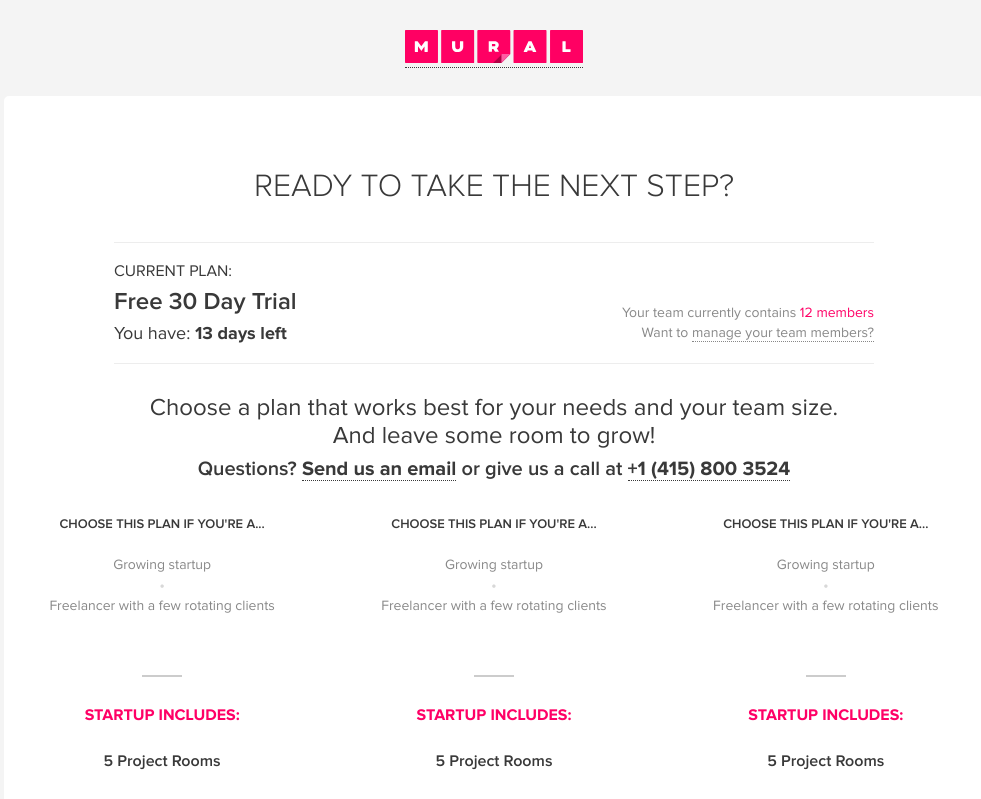
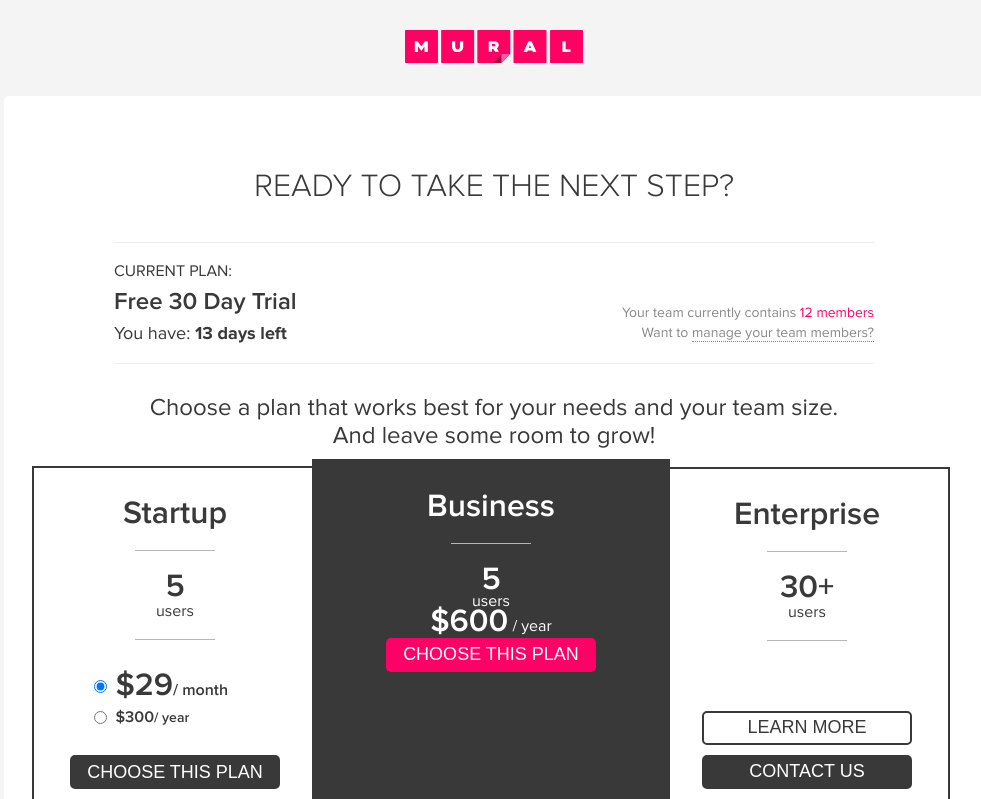
Before and after one commit to cecialbero/checkout, an Angular app in the folder checkout-page/: page / in a window 1280 px wide. Shown: the top 799 px of the page, without its empty margins (146-1127 px from the left). Built offline with nearby package versions, Linux system fonts and the light colour scheme.

Commit message:
Styles and set the logic behind the slider radio buttons

```diff
--- a/checkout-page/src/app/app.component.scss
+++ b/checkout-page/src/app/app.component.scss
@@ -94,6 +94,11 @@
 /*Header*/
 header {
   padding: $gutter 0;
+
+  a {
+    border-bottom: 0;
+    padding-bottom: 0;
+  }
 }
 /*end Header*/
 
@@ -157,3 +162,80 @@
   margin-bottom: 9px;
 }
 /*End Plan Info*/
+
+/*Slider*/
+.slider {
+  margin: 0 $gutter/2;
+
+  article {
+    display: inline-block;
+    vertical-align: middle;
+    margin-left: -6px;
+    width: 31%;
+    min-height: 340px;
+    padding: $gutter 0;
+    border: 2px solid $secondary-color;
+  }
+
+  article:nth-of-type(2) {
+    width: 39%;
+    min-height: 370px;
+    background-color: $secondary-color;
+    color: $invert-txt-color;
+  }
+
+  .slider-big-txt {
+    @extend .h1;
+    @extend .semi-bold;
+    margin-bottom: 0;
+    text-transform: none;
+  }
+
+  label {
+    font-size: 16px;
+    font-family: 'proxima_novasemibold';
+
+    span {
+      font-size: 14px;
+    }
+
+    &.slider-big-txt {
+      span {
+        font-size: 16px;
+      }
+    }
+  }
+
+  hr {
+    width: 80px;
+    height: 1px;
+    background-color: #B7B7B7;
+    border: none;
+    margin: $gutter - 10 auto;
+  }
+
+  .slider-small-txt {
+    font-size: 16px;
+    line-height: 10px;
+    margin-bottom: 0;
+  }
+
+  .month-year {
+    margin: $gutter 0 $gutter $gutter*2;
+
+    > div {
+      display: flex;
+      align-items: center;
+      margin-bottom: 7px;
+    }
+
+    input {
+      margin-right: 8px;
+    }
+  }
+
+  .btn-group {
+    margin-top: 70px;
+  }
+}
+/*End Slider*/
--- a/checkout-page/src/app/slider/slider.component.html
+++ b/checkout-page/src/app/slider/slider.component.html
@@ -1,6 +1,64 @@
 <section>
   <div class="row">
-    <h2 class="center-txt">Choose a plan that works best for your needs and your team size.<br>And leave some room to grow!</h2>
-    <h3 class="center-txt">Questions? <a class="bold" href="mailto:info@mural.co">Send us an email</a> or give us a call at <a class="bold" href="#">+1 (415) 800 3524</a></h3>
+    <div class="col twelve">
+      <h2 class="center-txt">Choose a plan that works best for your needs and your team size.<br>And leave some room to grow!</h2>
+
+      <div class="slider center-txt">
+        <article>
+          <div class="slider-big-txt">Startup</div>
+          <hr>
+          <div class="slider-big-txt">{{startup.users}}</div>
+          <span class="slider-small-txt">users</span>
+          <hr>
+
+          <div class="month-year">
+            <div>
+              <input
+              type="radio"
+              id="month"
+              (ngModel)="monthValue"
+              [checked]="monthValue"
+              (click)="onSelectMonth()">
+              <label for="month "[ngClass]="{'slider-big-txt' : monthValue}">${{startup.month}}<span>/ month</span></label>
+            </div>
+
+            <div>
+              <input
+              type="radio"
+              id="year"
+              (ngModel)="yearValue"
+              [checked]="yearValue"
+              (click)="onSelectYear()">
+              <label for="year" [ngClass]="{'slider-big-txt' : yearValue}" >${{startup.year}}<span>/ year</span></label>
+            </div>
+          </div>
+
+          <button class="btn btn-secondary center">Choose this plan</button>
+        </article>
+        <article>
+          <div class="slider-big-txt">Business</div>
+          <hr>
+          <div class="slider-big-txt">{{business.users}}</div>
+          <div class="slider-small-txt">users</div>
+
+          <span class="slider-big-txt">${{business.year}}</span>
+          <span class="slider-small-txt"> / year</span>
+          <button class="btn btn-primary center">Choose this plan</button>
+        </article>
+        <article>
+          <div class="slider-big-txt">Enterprise</div>
+          <hr>
+          <div class="slider-big-txt">{{enterprise.users}}+</div>
+          <span class="slider-small-txt">users</span>
+          <hr>
+          <div class="btn-group">
+            <button class="btn btn-outline center">Learn more</button>
+            <button class="btn btn-secondary center">Contact Us</button>
+          </div>
+        </article>
+      </div>
+
+      <h3 class="center-txt">Questions? <a class="bold" href="mailto:info@mural.co">Send us an email</a> or give us a call at <a class="bold" href="#">+1 (415) 800 3524</a></h3>
+    </div>
   </div>
 </section>
--- a/checkout-page/src/app/slider/slider.component.ts
+++ b/checkout-page/src/app/slider/slider.component.ts
@@ -7,9 +7,37 @@
 })
 export class SliderComponent implements OnInit {
 
+  monthValue = true;
+  yearValue = false;
+
+  startup = {
+    users: 5,
+    month: 29,
+    year: 300
+  };
+
+  business = {
+    users: 5,
+    year: 600,
+  };
+
+  enterprise = {
+    users: 30
+  };
+
   constructor() { }
 
   ngOnInit() {
   }
 
+  onSelectMonth() {
+    this.yearValue = false;
+    this.monthValue = true;
+  }
+
+  onSelectYear() {
+    this.monthValue = false;
+    this.yearValue = true;
+  }
+
 }
--- a/checkout-page/src/assets/scss/button.scss
+++ b/checkout-page/src/assets/scss/button.scss
@@ -7,6 +7,7 @@
   min-height: 34px;
   min-width: 210px;
   border-radius: $border-radius;
+  border: none;
 }
 
 .btn-primary {
@@ -20,8 +21,13 @@
 }
 
 .btn-outline {
+  background-color: #FFF;
   height: 30px;
   width: 206px;
   border: 2px solid $secondary-color;
   color: $txt-color;
 }
+
+.btn + .btn {
+  margin-top: 10px;
+}
--- a/checkout-page/src/assets/scss/text.scss
+++ b/checkout-page/src/assets/scss/text.scss
@@ -3,7 +3,7 @@
   margin: 0;
 }
 
-h1 {
+h1, .h1 {
   font-family: 'proxima_novalight';
   font-size: 32px;
   font-weight: 300;
@@ -29,7 +29,7 @@
   font-size: 16px;
   font-weight: 400;
   text-transform: uppercase;
-    margin-bottom: 9px;
+  margin-bottom: 9px;
 }
 
 p {
--- a/checkout-page/src/assets/scss/variable.scss
+++ b/checkout-page/src/assets/scss/variable.scss
@@ -6,6 +6,7 @@
 //GENERAL COLORS
 $brand-color: #FF0066;
 $secondary-color: #393939;
+$inverted-bg: #393939;
 
 //MEASURES
 $gutter: 30px;
```
